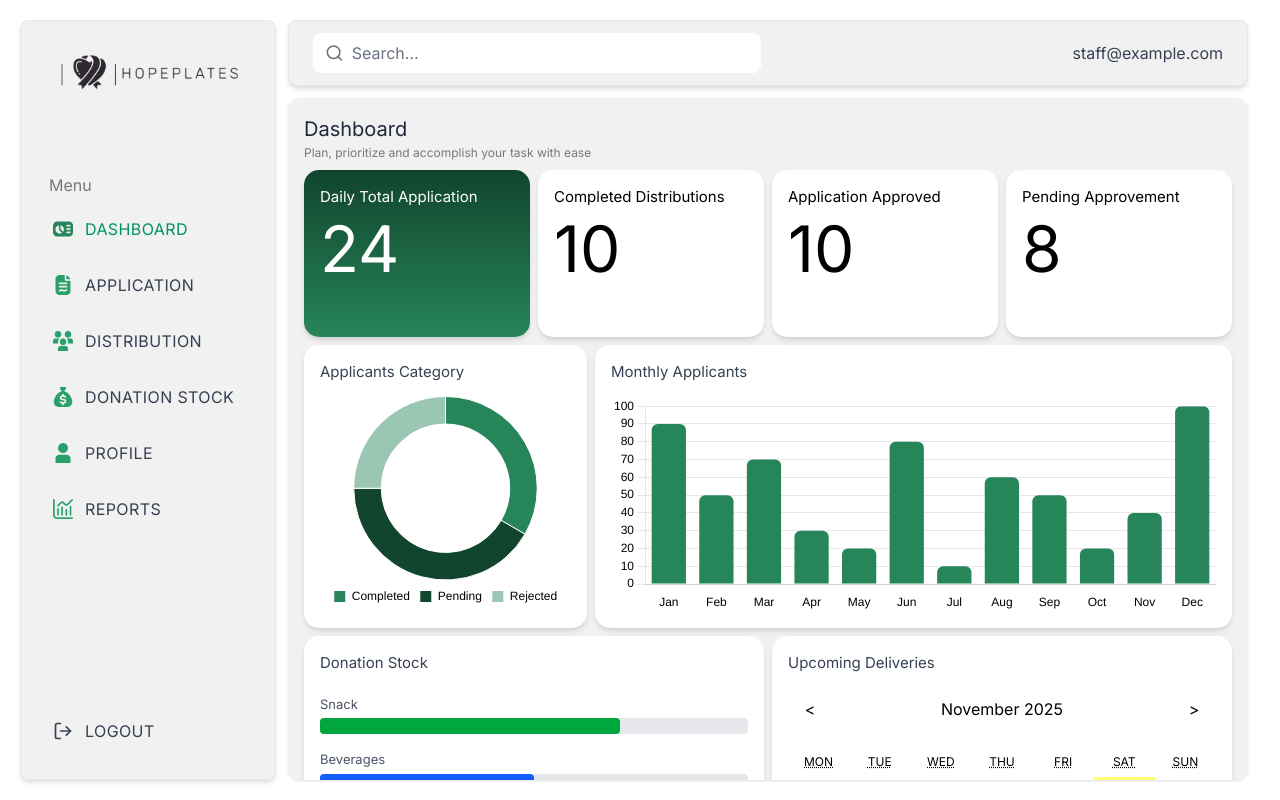
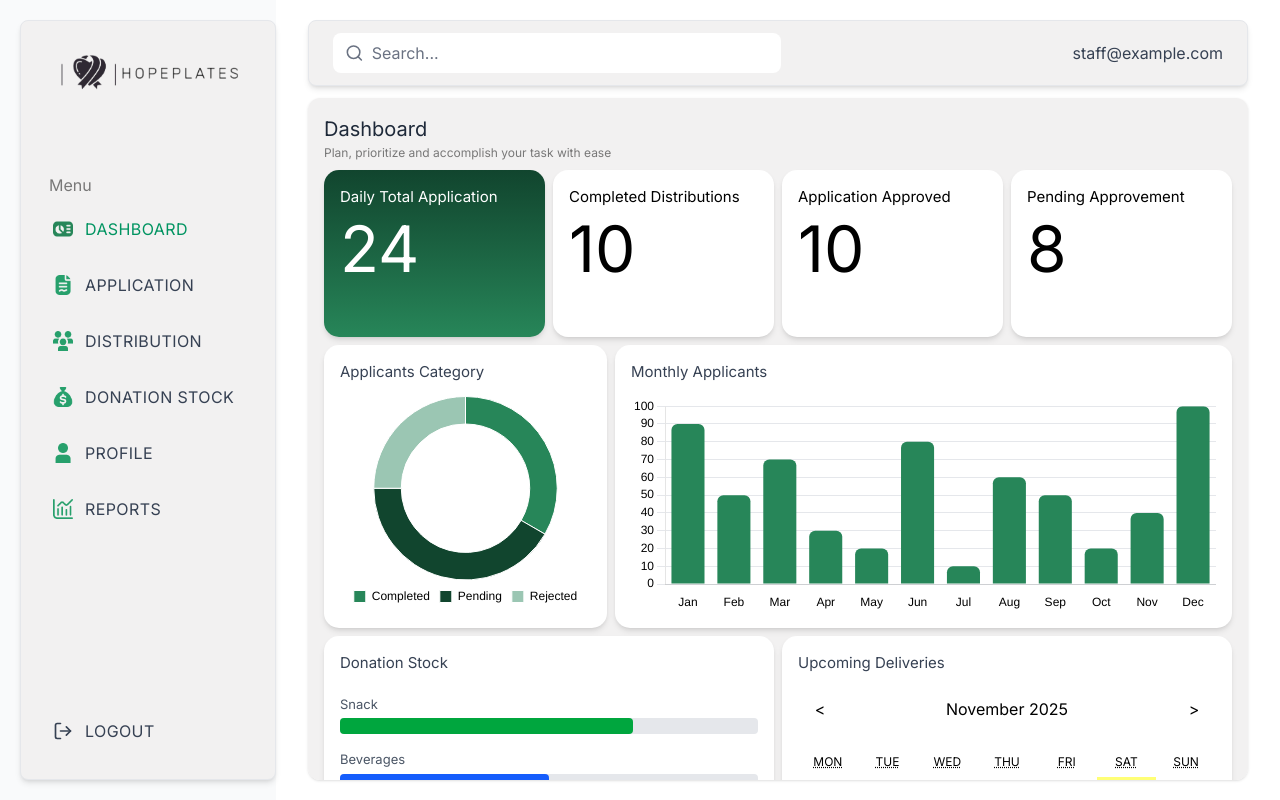
Before and after one commit to danishirwan2424/hopelates, a React (Vite) app: page /staff-dashboard in a window 1280 px wide. Built offline with nearby package versions, Linux system fonts and the light colour scheme.

Commit message:
Update Page Size

```diff
--- a/src/pages/staff/StaffApplication.jsx
+++ b/src/pages/staff/StaffApplication.jsx
@@ -129,7 +129,7 @@ const handleSort = (field) => {
 
   return (
     <div className="flex min-h-screen bg-gray-50">
-      <aside className="w-64 bg-white">
+      <aside className="flex min-h-screen bg-gray-50">
         <StaffSideBar />
       </aside>
 
--- a/src/pages/staff/StaffDash.jsx
+++ b/src/pages/staff/StaffDash.jsx
@@ -71,7 +71,7 @@ function StaffDash() {
   return (
     <div className="flex min-h-screen bg-gray-50">
       {/* ===== Sidebar ===== */}
-      <div className="w-64 bg-white">
+      <div className="flex min-h-screen bg-gray-50">
         <StaffSideBar />
       </div>
 
--- a/src/pages/staff/StaffDistribution.jsx
+++ b/src/pages/staff/StaffDistribution.jsx
@@ -101,7 +101,7 @@ const getPackageColor = (packageName) => {
 
   return (
     <div className="flex min-h-screen bg-gray-50">
-      <aside className="w-64 bg-white">
+      <aside className="flex min-h-screen bg-gray-50">
         <StaffSideBar />
       </aside>
 
--- a/src/pages/staff/StaffDonation.jsx
+++ b/src/pages/staff/StaffDonation.jsx
@@ -11,7 +11,7 @@
     function StaffDonation() {
       return (
         <div className="flex min-h-screen bg-gray-50">
-          <aside className="w-64 bg-white">
+          <aside className="flex min-h-screen bg-gray-50">
             <StaffSideBar />
           </aside>
 
--- a/src/pages/staff/StaffPage_cmp/StaffSideBar.jsx
+++ b/src/pages/staff/StaffPage_cmp/StaffSideBar.jsx
@@ -1,4 +1,4 @@
-import React, { useState } from "react";
+import React, { useState, useEffect } from "react";
 import { LogOut, Menu, X } from "lucide-react";
 import { Link, useLocation, useNavigate } from "react-router-dom";
 
@@ -14,15 +14,26 @@ import ProfileIcon from "../../../images/Profile.png";
 import ReportsIcon from "../../../images/Reports.png";
 
 function StaffSideBar() {
-  const [isOpen, setIsOpen] = useState(true);
   const location = useLocation();
   const navigate = useNavigate();
+
+  // State for sidebar open/close
+  const [isOpen, setIsOpen] = useState(window.innerWidth >= 770);
+
+  // Handle window resize
+  useEffect(() => {
+    const handleResize = () => {
+      if (window.innerWidth >= 770) setIsOpen(true);
+      else setIsOpen(false);
+    };
+    window.addEventListener("resize", handleResize);
+    return () => window.removeEventListener("resize", handleResize);
+  }, []);
 
   const handleLogout = () => {
     navigate("/"); // Redirect to homepage
   };
 
-  // ✅ Added icon property for each menu
   const menuItems = [
     { name: "DASHBOARD", path: "/staff-dashboard", icon: DashboardIcon },
     { name: "APPLICATION", path: "/staff-application", icon: ApplicationIcon },
@@ -37,7 +48,7 @@ function StaffSideBar() {
       {/* Mobile Toggle Button */}
       <button
         onClick={() => setIsOpen(!isOpen)}
-        className="lg:hidden fixed top-4 left-4 z-50 p-2 bg-white border rounded-md shadow-md"
+        className="md:hidden fixed top-4 left-4 z-50 p-2 bg-white border rounded-md shadow-md"
       >
         {isOpen ? <X size={20} /> : <Menu size={20} />}
       </button>
@@ -46,7 +57,7 @@ function StaffSideBar() {
       <aside
         className={`${
           isOpen ? "translate-x-0" : "-translate-x-full"
-        } lg:translate-x-0 transform fixed lg:static top-0 left-0 h-[calc(100vh-40px)] w-64 bg-white border border-gray-200 shadow-md transition-transform duration-300 ease-in-out z-40`}
+        } md:translate-x-0 transform fixed md:static top-0 left-0 h-[calc(100vh-40px)] w-64 bg-white border border-gray-200 shadow-md transition-transform duration-300 ease-in-out z-40`}
         style={{
           marginLeft: "20px",
           marginTop: "20px",
@@ -75,7 +86,6 @@ function StaffSideBar() {
                     : "text-gray-700 hover:text-[#019461] hover:bg-gray-50"
                 }`}
               >
-                {/* ✅ Use icon dynamically */}
                 <img src={item.icon} alt={`${item.name} Icon`} className="w-5 h-5" />
                 <span>{item.name}</span>
               </Link>
--- a/src/pages/staff/StaffProfile.jsx
+++ b/src/pages/staff/StaffProfile.jsx
@@ -263,7 +263,7 @@ function StaffProfile() {
   return (
     <div className="flex min-h-screen bg-gray-50">
       {/* Sidebar */}
-      <aside className="w-64">
+      <aside className="flex min-h-screen bg-gray-50">
         <StaffSideBar />
       </aside>
 
```
